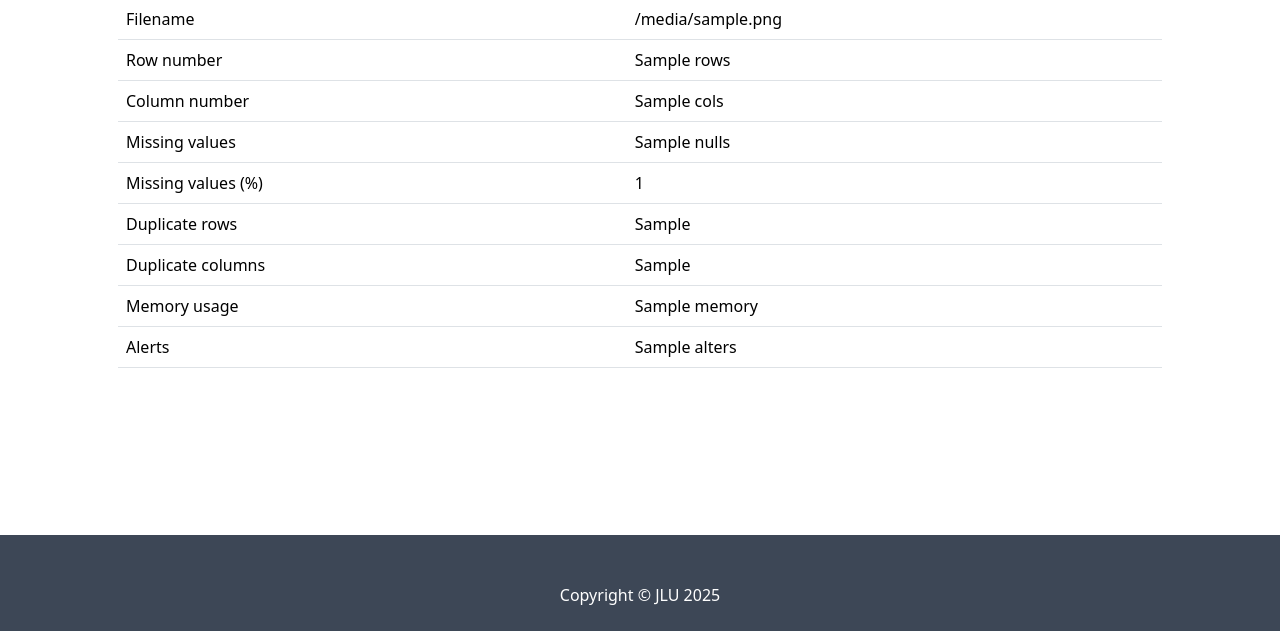
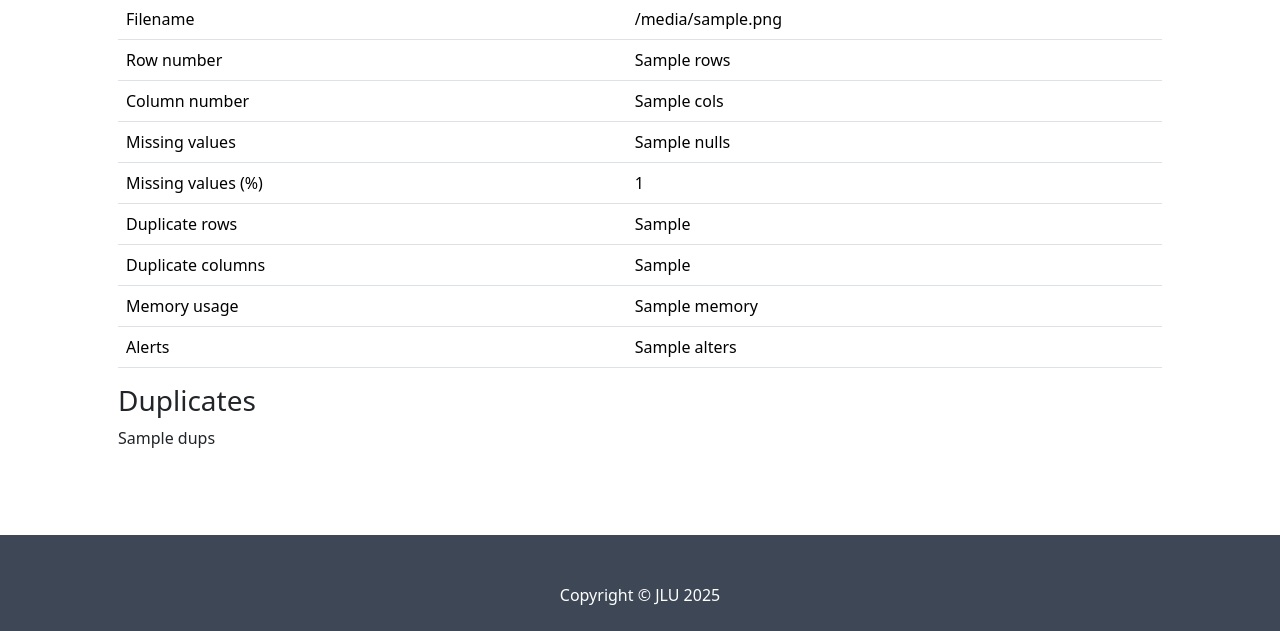
Before and after one commit to hansen-maria/BioProfileKit, a Python web app: template src/templates/numeric_overview.jinja in a window 1280 px wide. Shown: the part 273-904 px from the top of the page. Run offline with Jinja, Linux system fonts and the light colour scheme; the template is opened without the code that fills it: most values are stand-ins (such as "Sample title", 1, 10 or a date in 2020).

Commit message:
feat: Test Pandas table in app.py

```diff
--- a/src/app.py
+++ b/src/app.py
@@ -9,7 +9,9 @@ def main():
     file = "../test_data/iedb.tsv"
     df = read_file(file)
     general = overview(df, file)
-
+    dups = df[df.duplicated(keep=False)]
+    #ToDo: Pagination
+    test_html = dups.to_html(classes="table table-hover", border="0")
     #for i in df.columns:
     #    print(column_overview(df, i))
     Path("renders").mkdir(parents=True, exist_ok=True)
@@ -22,7 +24,7 @@ def main():
         print(landing_template.render(), file = output)
 
     with open("renders/numeric_data.html", "w") as output:
-        print(numeric_template.render(general=general), file = output)
+        print(numeric_template.render(general=general, dups=test_html), file = output)
 
 
 if __name__ == '__main__':
--- a/src/templates/numeric_overview.jinja
+++ b/src/templates/numeric_overview.jinja
@@ -87,6 +87,8 @@
                         </TR>
                         </tbody>
                     </table>
+                    <h3>Duplicates</h3>
+                    {{ dups }}
                 </div>
             </div>
         </div>
```
